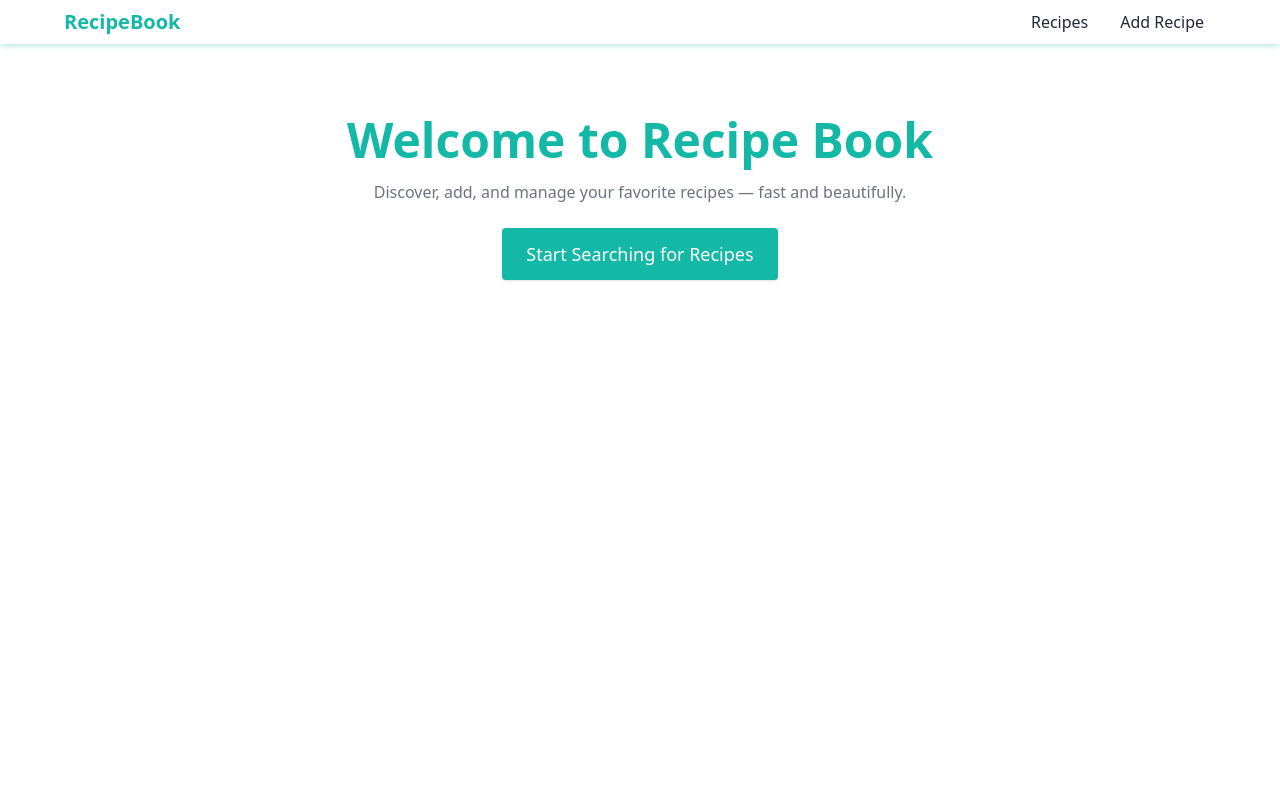
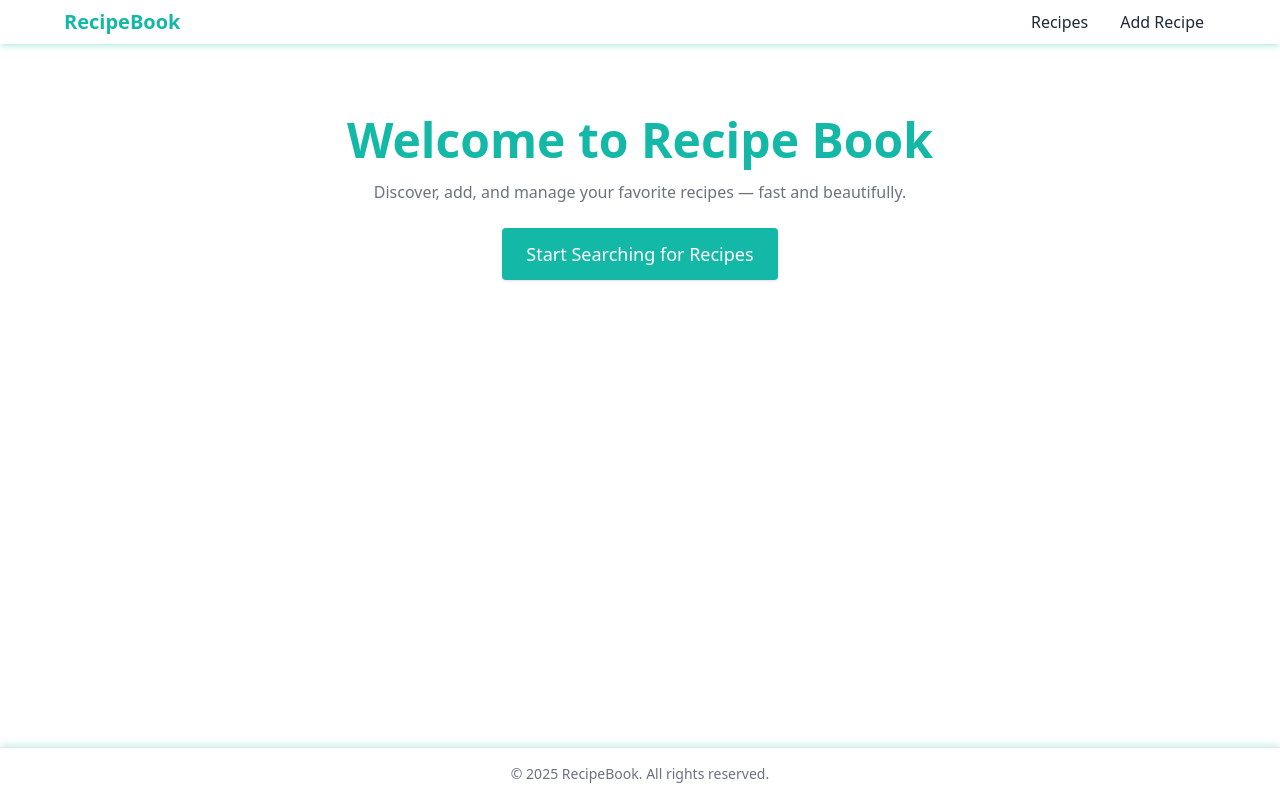
Before and after one commit to Shamitha01/Recipe, a React (Vite) app: page / in a window 1280 px wide. Built offline with nearby package versions, Linux system fonts and the light colour scheme.

Commit message:
Footer done

```diff
--- a/src/App.jsx
+++ b/src/App.jsx
@@ -3,13 +3,14 @@
 import Navbar from "./components/Navbar";
 import AppRoutes from "./router/AppRoutes";
 import { Toaster } from "react-hot-toast";
-
+import Footer from "./components/Footer";
 export default function App() {
   return (
     // Make this the main container that fills the screen
     <div className="flex flex-col min-h-screen bg-white text-black">
       <Navbar />
       <AppRoutes />
+      <Footer />
       <Toaster
         position="top-center"
         toastOptions={{
--- /dev/null
+++ b/src/components/Footer.jsx
@@ -0,0 +1,9 @@
+export default function Footer() {
+  return (
+    <footer className="bg-white dark:bg-gray-900 text-base-muted dark:text-gray-400 py-4 px-4 border-t border-gray-200 dark:border-gray-700 shadow-[0_-4px_6px_-1px_rgba(20,184,166,0.2)]">
+      <div className="max-w-6xl mx-auto text-center text-sm">
+        © {new Date().getFullYear()} RecipeBook. All rights reserved.
+      </div>
+    </footer>
+  );
+}
```
